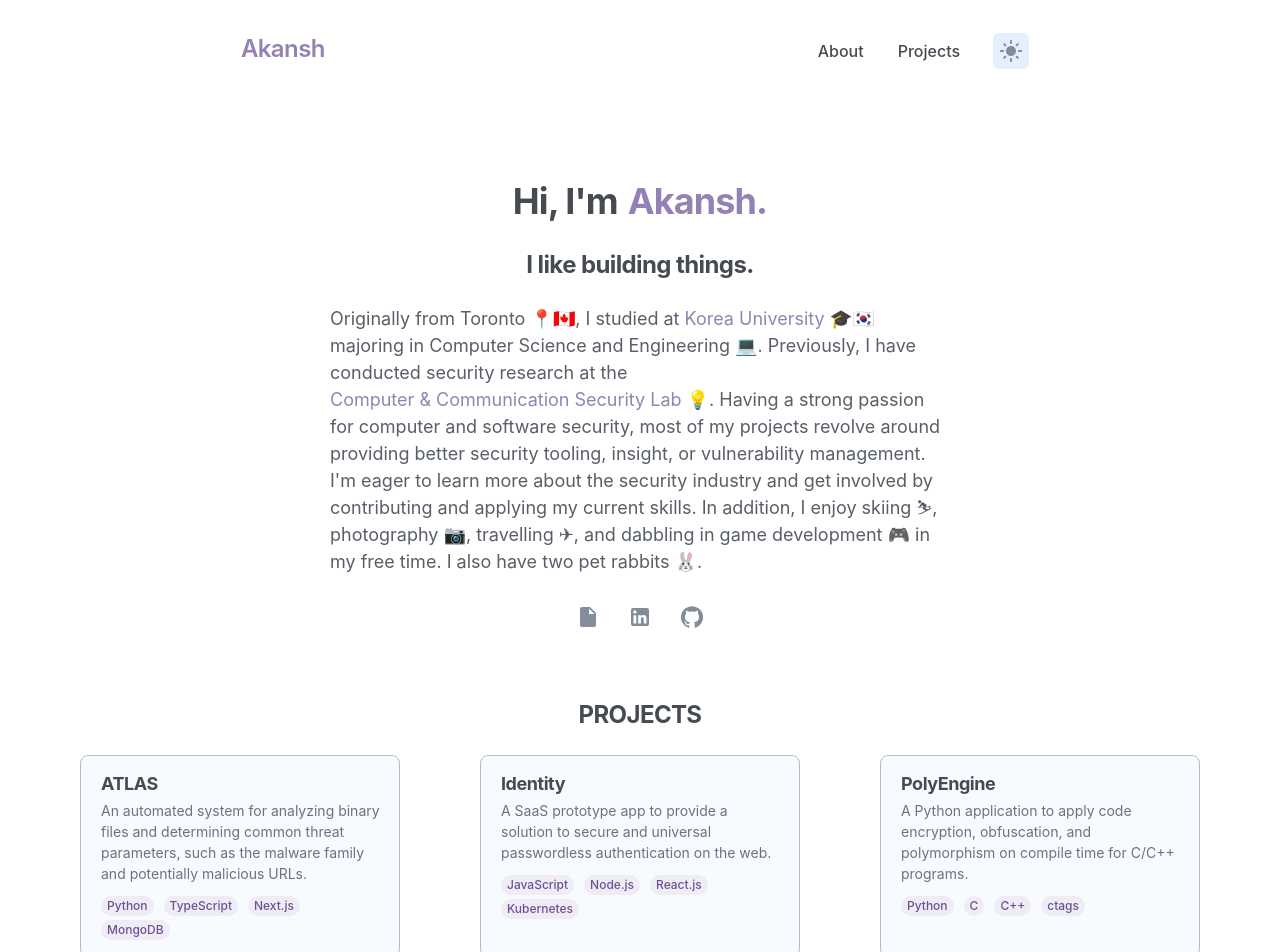
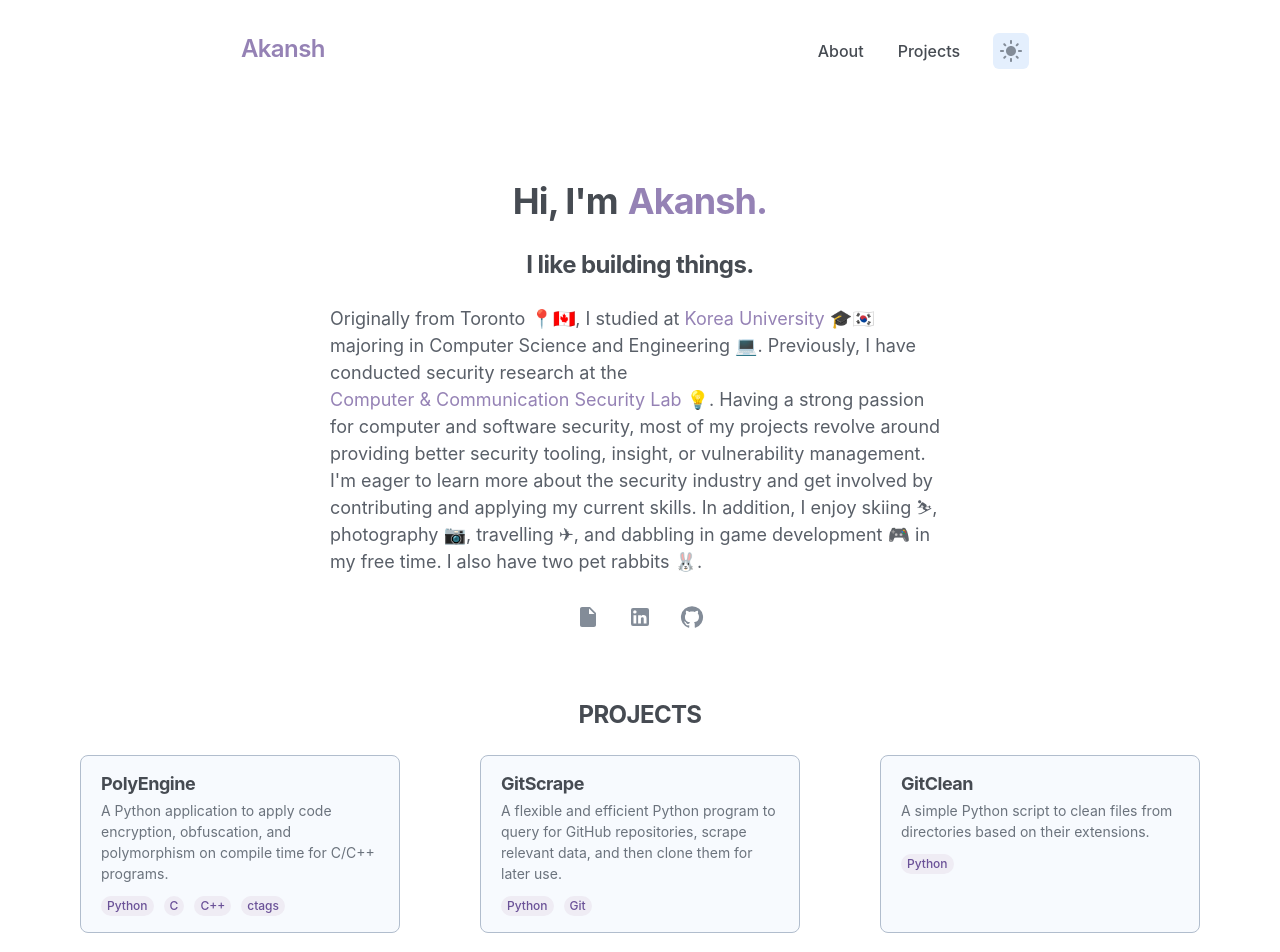
Before and after one commit to AkanshDivker/akansh-page, a Next.js app: page / in a window 1280 px wide. Shown: the top 952 px of the page. Built offline with nearby package versions, Linux system fonts and the light colour scheme.

Commit message:
Update projects list

```diff
--- a/components/Projects.tsx
+++ b/components/Projects.tsx
@@ -52,22 +52,6 @@ const Projects: NextPage = () => {
         }}
       >
         <ProjectCard
-          title="ATLAS"
-          url="https://atlas.akansh.xyz"
-          description="An automated system for analyzing binary files and determining common threat parameters, such as the malware family and potentially malicious URLs."
-          techList={["Python", "TypeScript", "Next.js", "MongoDB"]}
-          chipColor="primary"
-        />
-
-        <ProjectCard
-          title="Identity"
-          url="#"
-          description="A SaaS prototype app to provide a solution to secure and universal passwordless authentication on the web."
-          techList={["JavaScript", "Node.js", "React.js", "Kubernetes"]}
-          chipColor="primary"
-        />
-
-        <ProjectCard
           title="PolyEngine"
           url="https://github.com/AkanshDivker/polyengine"
           description="A Python application to apply code encryption, obfuscation, and polymorphism on compile time for C/C++ programs."
@@ -80,6 +64,14 @@ const Projects: NextPage = () => {
           url="https://github.com/AkanshDivker/GitScrape"
           description="A flexible and efficient Python program to query for GitHub repositories, scrape relevant data, and then clone them for later use."
           techList={["Python", "Git"]}
+          chipColor="primary"
+        />
+
+        <ProjectCard
+          title="GitClean"
+          url="https://github.com/AkanshDivker/GitClean"
+          description="A simple Python script to clean files from directories based on their extensions."
+          techList={["Python"]}
           chipColor="primary"
         />
 
```
